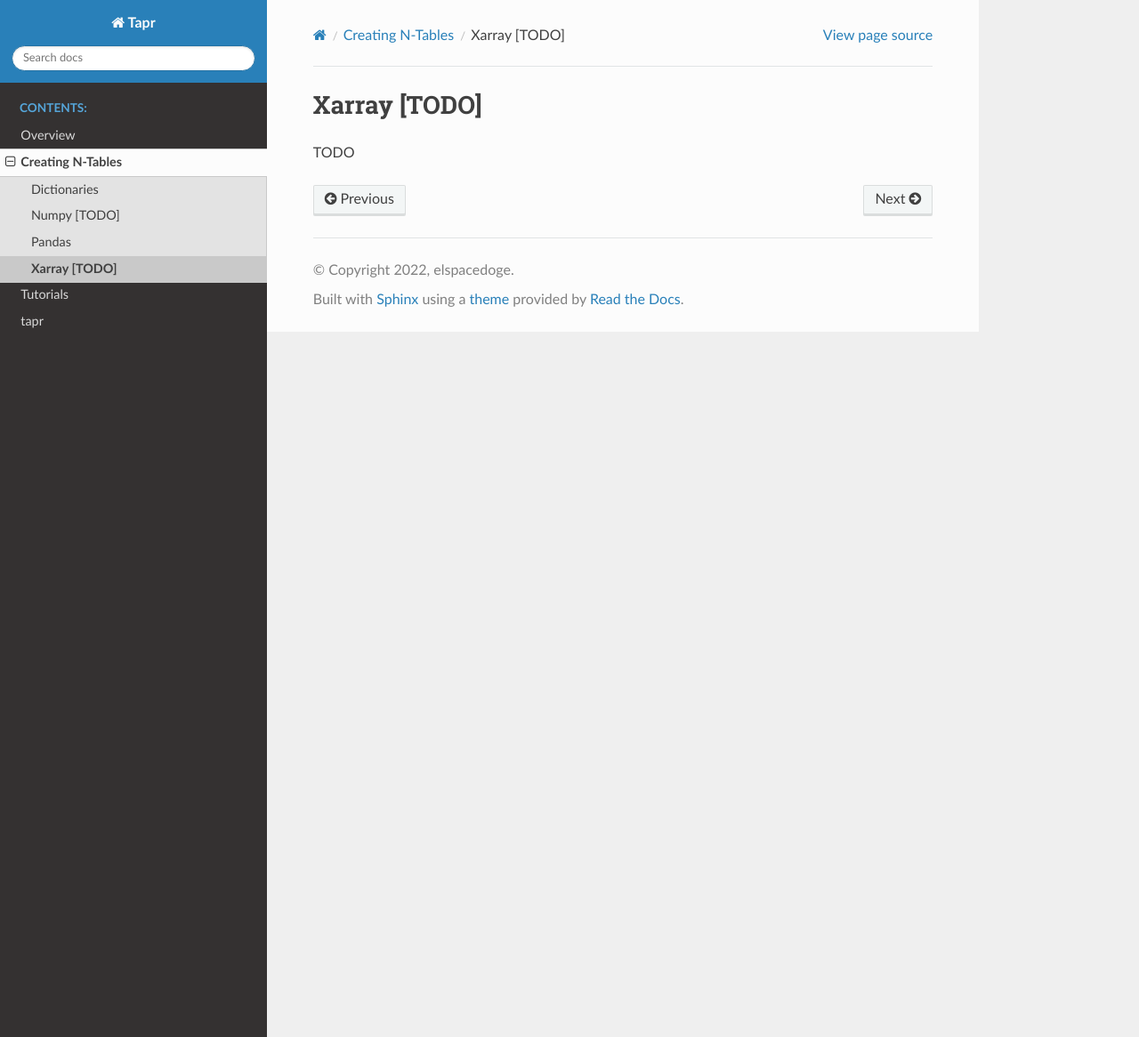
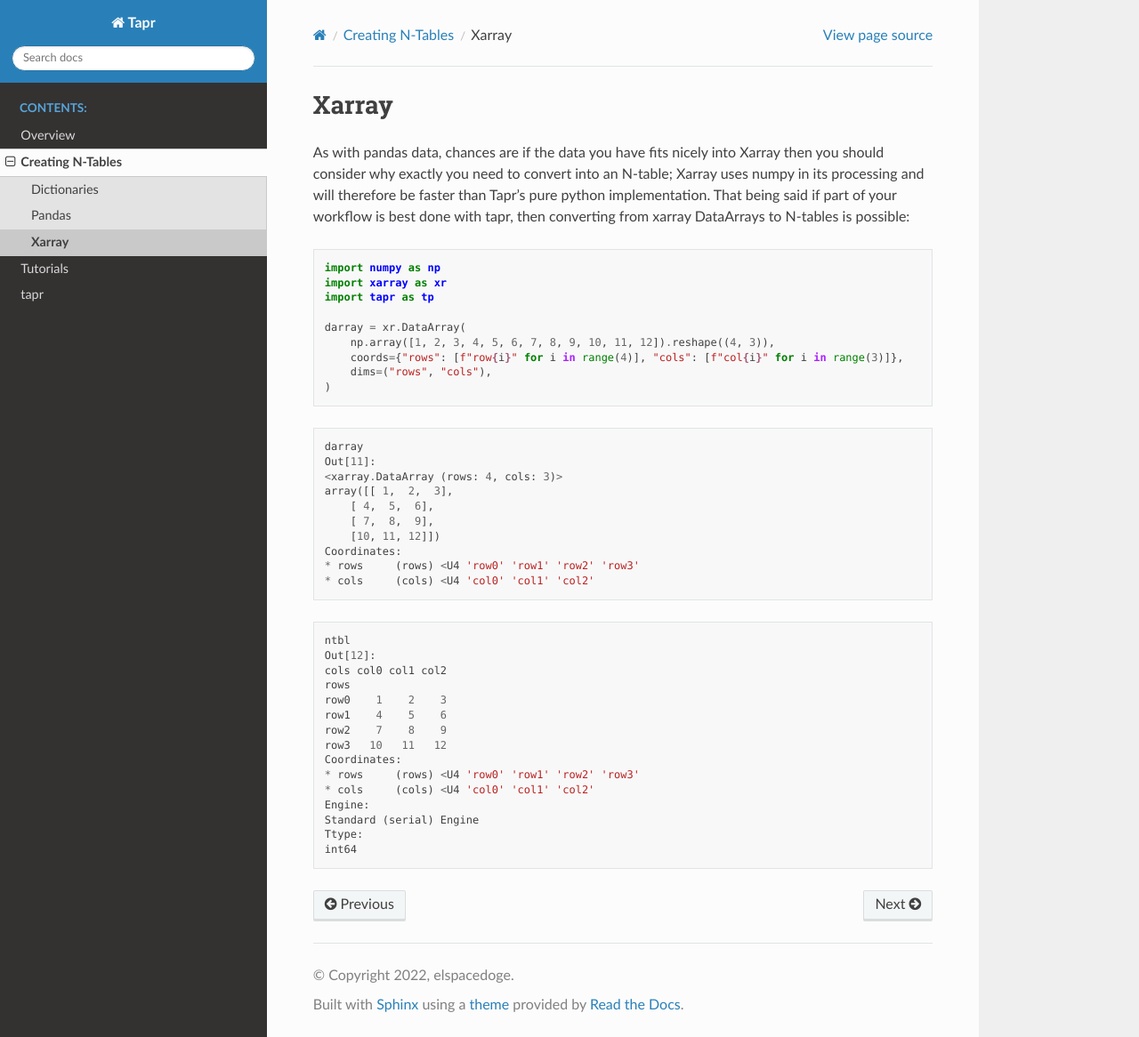
Before and after one commit to thecodedog/tapr, a Sphinx documentation site: the page built from docs/source/creating_ntables/xarray.rst, in a window 1280 px wide and 1166 px high. Shown: the whole window at 89% size. Built offline with Sphinx 7.4.7 and the Read the Docs theme 2.0.0, drawn with Linux system fonts in a browser that asks for light colours.

Commit message:
Docs for xarray conversion

```diff
--- a/docs/source/creating_ntables/numpy.rst
+++ /dev/null
@@ -1,4 +0,0 @@
-Numpy [TODO]
-************
-
-TODO
--- a/docs/source/creating_ntables/xarray.rst
+++ b/docs/source/creating_ntables/xarray.rst
@@ -1,3 +1,52 @@
-Xarray [TODO]
-*************
-TODO
+Xarray
+******
+
+As with pandas data, chances are if the data you have fits nicely into Xarray
+then you should consider why exactly you need to convert into an N-table; Xarray
+uses numpy in its processing and will therefore be faster than Tapr's pure python
+implementation. That being said if part of your workflow is best done with tapr,
+then converting from xarray DataArrays to N-tables is possible:
+
+.. code-block:: python
+
+    import numpy as np
+    import xarray as xr
+    import tapr as tp
+
+    darray = xr.DataArray(
+        np.array([1, 2, 3, 4, 5, 6, 7, 8, 9, 10, 11, 12]).reshape((4, 3)),
+        coords={"rows": [f"row{i}" for i in range(4)], "cols": [f"col{i}" for i in range(3)]},
+        dims=("rows", "cols"),
+    )
+
+.. code-block:: python
+
+    darray
+    Out[11]:
+    <xarray.DataArray (rows: 4, cols: 3)>
+    array([[ 1,  2,  3],
+        [ 4,  5,  6],
+        [ 7,  8,  9],
+        [10, 11, 12]])
+    Coordinates:
+    * rows     (rows) <U4 'row0' 'row1' 'row2' 'row3'
+    * cols     (cols) <U4 'col0' 'col1' 'col2'
+
+
+.. code-block:: python
+
+    ntbl
+    Out[12]:
+    cols col0 col1 col2
+    rows
+    row0    1    2    3
+    row1    4    5    6
+    row2    7    8    9
+    row3   10   11   12
+    Coordinates:
+    * rows     (rows) <U4 'row0' 'row1' 'row2' 'row3'
+    * cols     (cols) <U4 'col0' 'col1' 'col2'
+    Engine:
+    Standard (serial) Engine
+    Ttype:
+    int64
```
